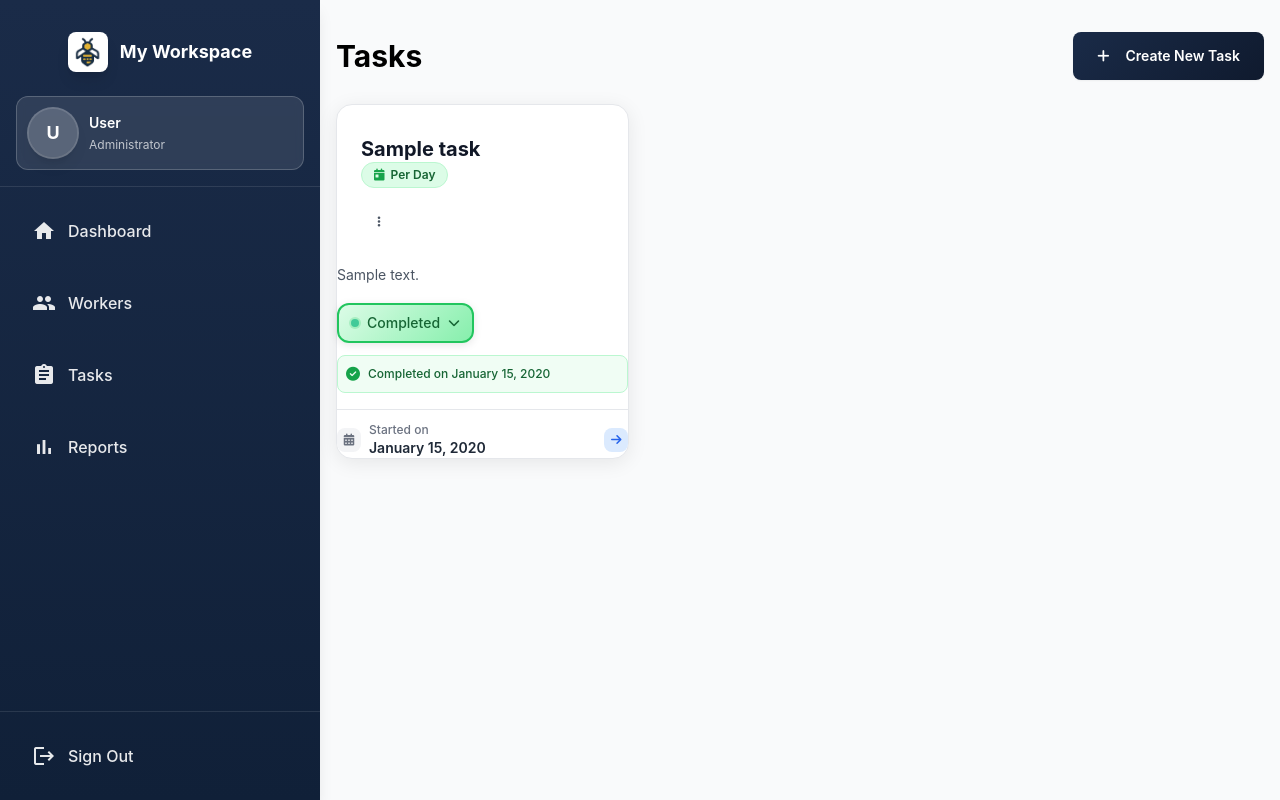
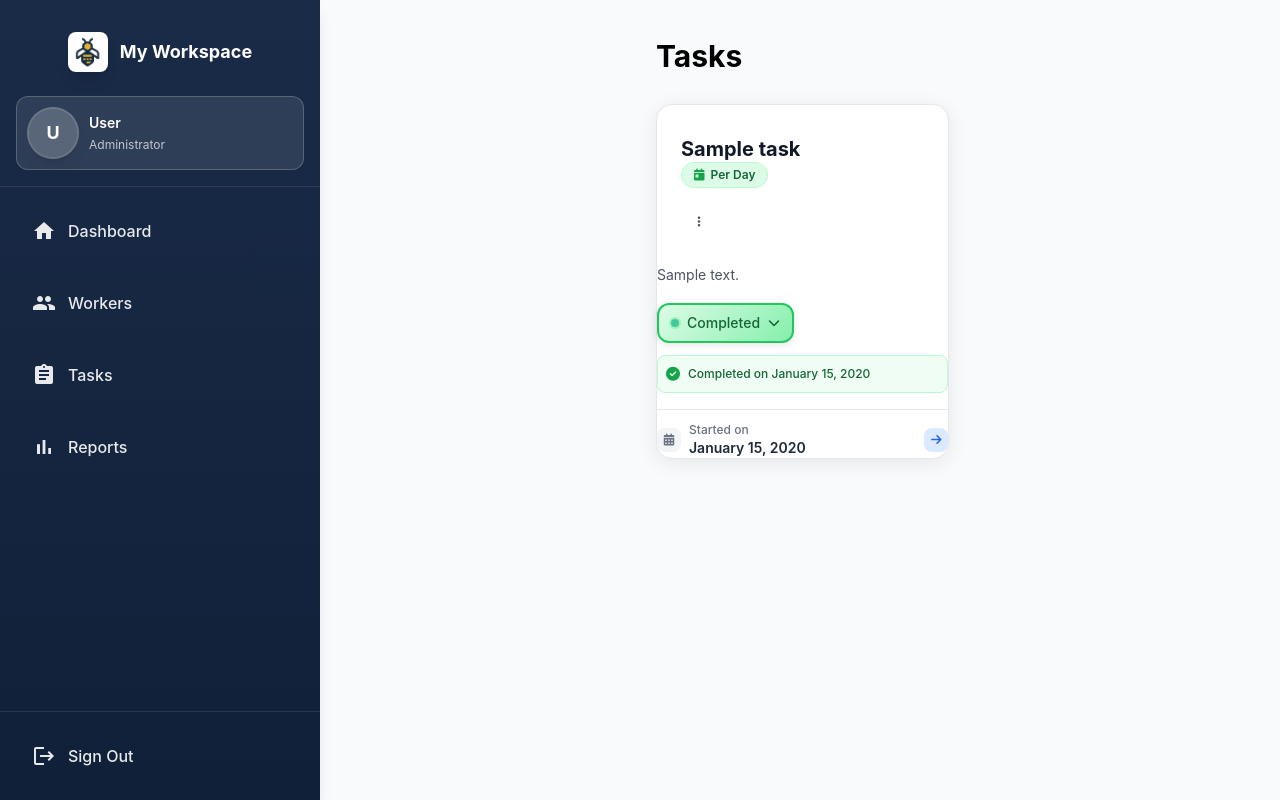
Before and after one commit to markmwape/Casual-Worker-Manager_Company-Setup-Form, a Flask app: template templates/tasks.html in a window 1280 px wide. Run offline with Flask 3, Linux system fonts and the light colour scheme; tables that the repository leaves empty hold one stand-in row (values such as "Sample post"); the template is opened without the code that fills it: values that come from a table or form of the project are taken from there, most other values are stand-ins (such as "Sample title", 1, 10 or a date in 2020); some libraries are stand-ins or nearby versions.

Commit message:
fix: Remove unnecessary container from tasks page for improved layout consistency

```diff
--- a/templates/tasks.html
+++ b/templates/tasks.html
@@ -114,7 +114,7 @@
         </svg>
     </label>
 </div>
-<div class="container mx-auto px-4 w-full max-w-6xl pt-8">
+<div class="px-4 pt-8 w-full max-w-6xl lg:ml-80">
     <div class="flex flex-col sm:flex-row sm:justify-between sm:items-center gap-4 mb-6">
         <h1 class="text-3xl font-bold text-black">Tasks</h1>
         <div class="flex flex-col sm:flex-row gap-2 w-full sm:w-auto">
```
